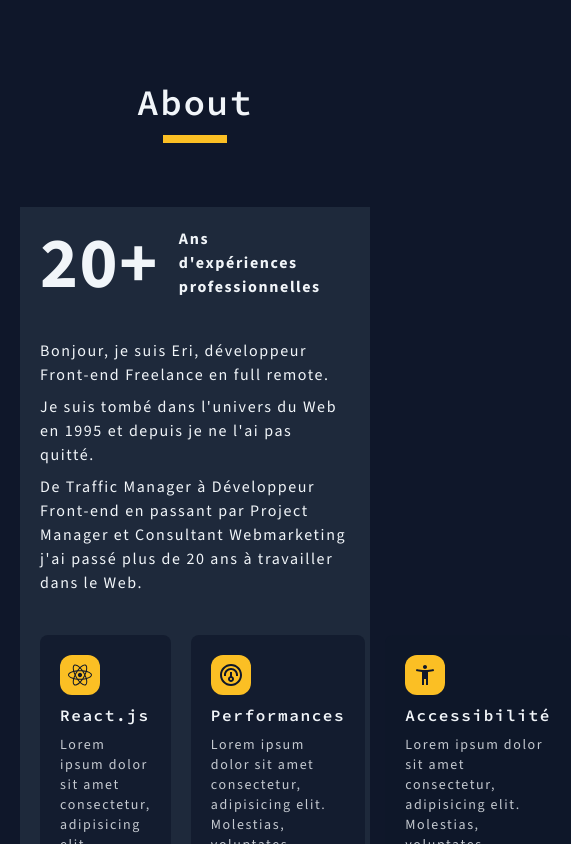
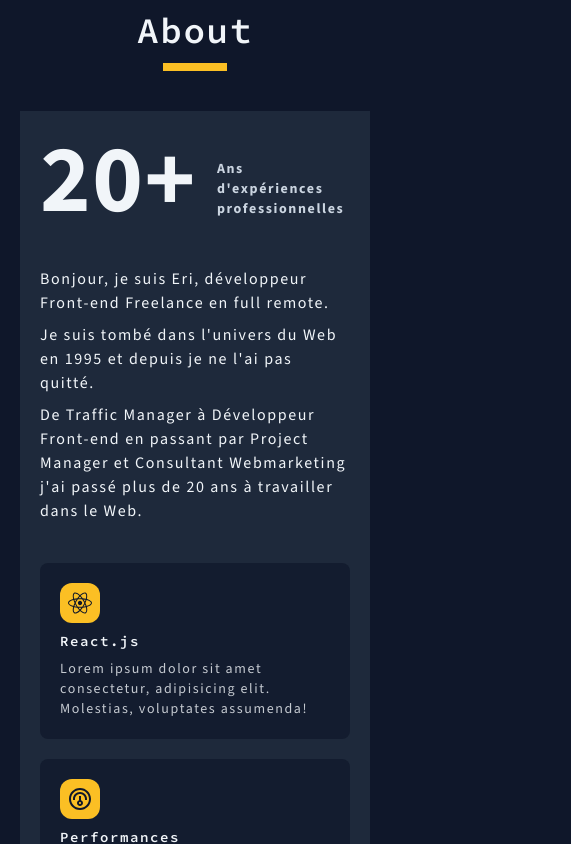
Before and after one commit to erischon/project-erischondev, a Next.js app: page / in a window 390 px wide. Shown: the part 880-1724 px from the top of the page, 571 px wide, since content can reach past the window. Built offline with nearby package versions, Linux system fonts and the light colour scheme.

Commit message:
about section responsive

```diff
--- a/src/components/Section.tsx
+++ b/src/components/Section.tsx
@@ -8,7 +8,7 @@ export default function Section({
   styles?: string;
 }) {
   return (
-    <section id={id} className={`${styles} px-5 pt-14 w-full`}>
+    <section id={id} className={`${styles} px-5 pt-5 md:pt-14 w-full`}>
       {children}
     </section>
   );
--- a/src/components/SectionTitle.tsx
+++ b/src/components/SectionTitle.tsx
@@ -7,7 +7,7 @@ export default function SectionTitle({
 }) {
   return (
     <h2
-      className={`text-4xl font-semibold my-14 mx-auto pb-2 w-fit after:content-[''] after:block after:border-b-8 after:border-amber-400 after:w-16 after:mx-auto after:mt-3 ${styles}`}
+      className={`text-4xl font-semibold mt-14 mb-8 md:my-14 mx-auto pb-2 w-fit after:content-[''] after:block after:border-b-8 after:border-amber-400 after:w-16 after:mx-auto after:mt-3 ${styles}`}
     >
       {children}
     </h2>
--- a/src/components/sections/About.section.tsx
+++ b/src/components/sections/About.section.tsx
@@ -9,19 +9,19 @@ export default function AboutSection() {
       <SectionTitle>About</SectionTitle>
 
       <div className="md:grid md:grid-cols-12 gap-x-2 gap-y-5 mb-5 p-5  md:p-10 bg-slate-800">
-        <div className="flex gap-x-5 md:block md:col-span-3 mb-5 md:mb-0">
-          <div className="mb-5">
-            <span className="text-7xl font-bold flex items-end">20+</span>
+        <div className="flex items-center gap-x-5 md:block md:col-span-3 mb-5 md:mb-0">
+          <div className="mb-5 md:mb-0">
+            <span className="text-8xl font-bold flex items-end">20+</span>
           </div>
 
-          <div className="flex flex-col text-md tracking-widest font-bold justify-start">
+          <div className="flex flex-col text-sm tracking-widest font-bold justify-start text-slate-300">
             <span>Ans</span>
             <span>d&apos;expériences</span>
             <span>professionnelles</span>
           </div>
         </div>
 
-        <div className="col-span-9">
+        <div className="md:col-span-9">
           <p className="flex flex-col gap-2 mb-10 ">
             <span>
               Bonjour, je suis Eri, développeur Front-end Freelance en full
@@ -39,7 +39,7 @@ export default function AboutSection() {
             </span>
           </p>
 
-          <div className="flex gap-x-5">
+          <div className="flex flex-col md:grid md:grid-cols-3 gap-5">
             {specialities.map((speciality, k) => (
               <div
                 key={k}
@@ -48,7 +48,7 @@ export default function AboutSection() {
                 <div className="bg-amber-400 w-fit p-2 text-2xl text-slate-900 rounded-xl">
                   {speciality.icon}
                 </div>
-                <h3 className="font-semibold">{speciality.title}</h3>
+                <h3 className="font-semibold text-sm">{speciality.title}</h3>
                 <p className="text-sm text-slate-100/80">
                   {speciality.description}
                 </p>
```
